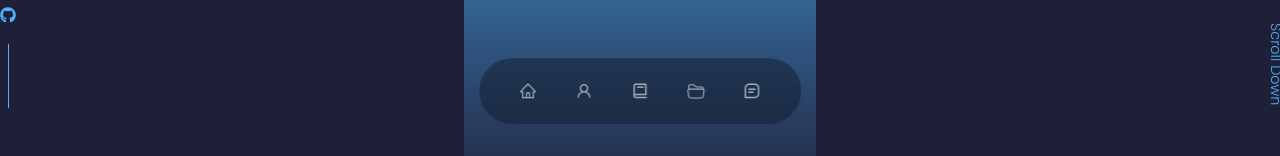
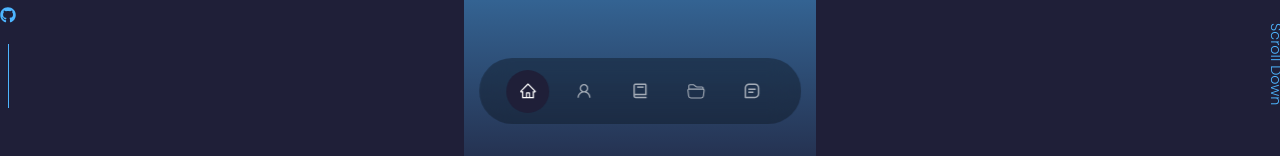
Before and after one commit to greensharpie/kevin-blanco, a React (Create React App) app: page / in a window 1280 px wide. Shown: the part 644-800 px from the top of the page. Built offline with nearby package versions, Linux system fonts and the light colour scheme.

Commit message:
active feature for navbar

```diff
--- a/src/components/nav/Nav.jsx
+++ b/src/components/nav/Nav.jsx
@@ -5,16 +5,18 @@
 import {BiBook} from 'react-icons/bi'
 import {BsFolder2Open} from 'react-icons/bs'
 import {BiMessageSquareDetail} from 'react-icons/bi'
+import { useState } from 'react'
 
 
 const Nav = () => {
+  const [activeNav, setActiveNav] = useState('#')
   return (
     <nav>
-      <a href='#'><AiOutlineHome/></a>
-      <a href='#about'><AiOutlineUser/></a>
-      <a href='#experience'><BiBook/></a>
-      <a href='#portfolio'><BsFolder2Open/></a>
-      <a href='#contact'><BiMessageSquareDetail/></a>
+      <a href='#'onClick={() => setActiveNav('#')} className={activeNav === '#' ? 'active' : ''}><AiOutlineHome/></a>
+      <a href='#about'onClick={() => setActiveNav('#about')} className={activeNav === '#about' ? 'active' : ''}><AiOutlineUser/></a>
+      <a href='#experience' onClick={() => setActiveNav('#experience')} className={activeNav === '#experience' ? 'active' : ''}><BiBook/></a>
+      <a href='#portfolio' onClick={() => setActiveNav('#portfolio')} className={activeNav === '#portfolio' ? 'active' : ''}><BsFolder2Open/></a>
+      <a href='#contact' onClick={() => setActiveNav('#contact')} className={activeNav === '#contact' ? 'active' : ''}><BiMessageSquareDetail/></a>
     </nav>
   )
 }
--- a/src/components/nav/nav.css
+++ b/src/components/nav/nav.css
@@ -26,3 +26,8 @@
 nav a:hover{
   background: rgba(0, 0, 0, 0.3);
 }
+
+nav a.active{
+  background: var(--color-bg);
+  color: var(--color-white);
+}
```
